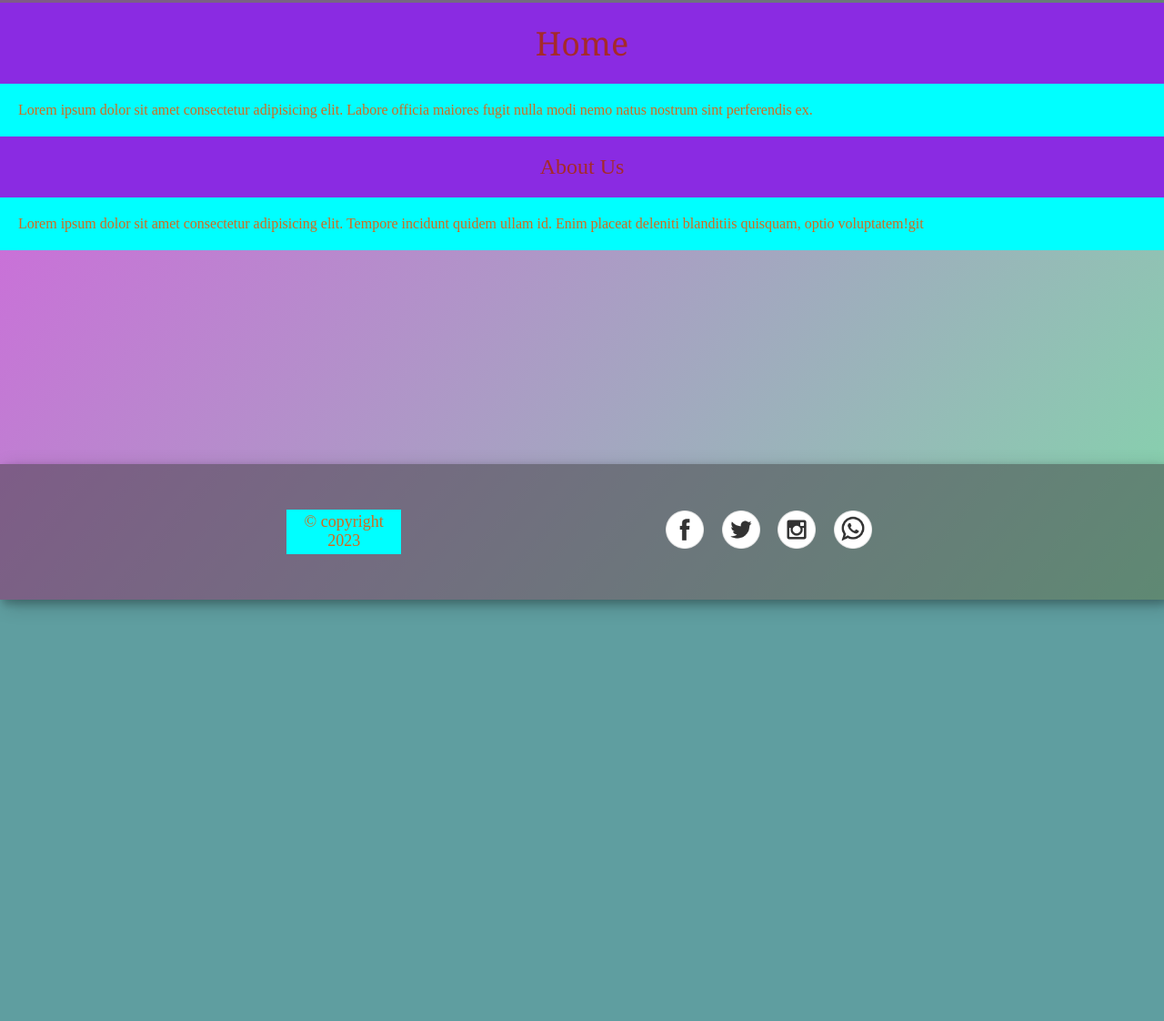
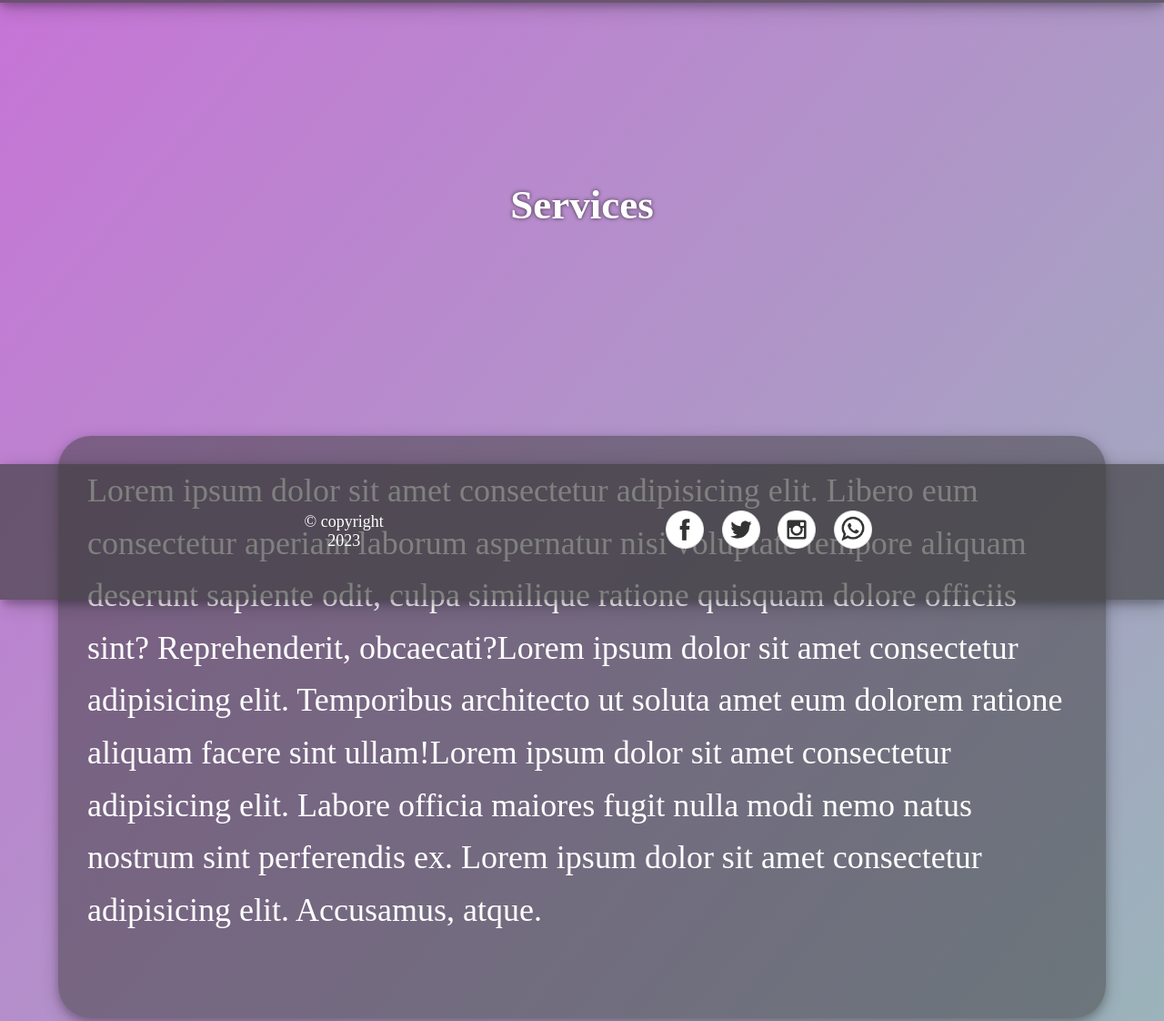
Before and after one commit to adichats92/git-flow-practice, a plain HTML site: page index.html in a window 1280 px wide. Shown: the part 141-1263 px from the top of the page at 91% size. Before the commit the page ends 800 px from the top, so only its background shows below. Drawn offline with Linux system fonts and the light colour scheme; a web font is replaced by a local one.

Commit message:
added final touches and made ready to move to main

```diff
--- a/index.html
+++ b/index.html
@@ -11,14 +11,18 @@
     <nav>
         <ul>
             <li><a href="index.html">Home</a></li>
-            <li><a href="#">About Us</a></li>
+            <li><a href="#About-Us">About Us</a></li>
         </ul>
     </nav>
     <section>
-        <h2 class="Home-Section">Home</h2>
-        <p>Lorem ipsum dolor sit amet consectetur adipisicing elit. Labore officia maiores fugit nulla modi nemo natus nostrum sint perferendis ex.</p>
-        <h2 class="About-Us">About Us</h2>
-        <p>Lorem ipsum dolor sit amet consectetur adipisicing elit. Tempore incidunt quidem ullam id. Enim placeat deleniti blanditiis quisquam, optio voluptatem!git</p>
+            <div>
+                <h2 class="Home-Section">Services</h2>
+                <p>Lorem ipsum dolor sit amet consectetur adipisicing elit. Libero eum consectetur aperiam laborum aspernatur nisi voluptate tempore aliquam deserunt sapiente odit, culpa similique ratione quisquam dolore officiis sint? Reprehenderit, obcaecati?Lorem ipsum dolor sit amet consectetur adipisicing elit. Temporibus architecto ut soluta amet eum dolorem ratione aliquam facere sint ullam!Lorem ipsum dolor sit amet consectetur adipisicing elit. Labore officia maiores fugit nulla modi nemo natus nostrum sint perferendis ex. Lorem ipsum dolor sit amet consectetur adipisicing elit. Accusamus, atque.</p>
+            </div>
+            <div id="paragraph">
+                <h2 class="About-Us" id="About-Us">About Us</h2>
+                <p>Lorem ipsum, dolor sit amet consectetur adipisicing elit. Earum velit aliquam praesentium minus quas autem in, inventore beatae dolorum et possimus nobis. Atque iusto quam sed incidunt, esse vero libero cum! Blanditiis, exercitationem ut cupiditate enim, fugiat voluptatum explicabo minima odio modi nobis provident ex! Facere animi at nesciunt iste?Lorem ipsum dolor sit amet consectetur adipisicing elit. Lorem ipsum dolor sit amet consectetur adipisicing elit. Autem, aspernatur.Tempore incidunt quidem ullam id. Enim placeat deleniti blanditiis quisquam, optio voluptatem!git</p>
+            </div>
     </section>
     <footer>
         <div>
--- a/styles.css
+++ b/styles.css
@@ -57,10 +57,12 @@ li > a:active {
 }
 
 body > nav {
+    position: sticky;
     left: 0px;
+    top: 0px;
     height: 9em;
     margin-top: 0;
-    background-color: rgba(61, 61, 61, 0.50);
+    background-color: rgba(61, 61, 61, 0.65);
     box-shadow: 0 4px 8px 0 rgba(0, 0, 0, 0.2), 0 6px 20px 0 rgba(0, 0, 0, 0.2);
 }
 
@@ -73,11 +75,11 @@ footer {
     bottom: 0px;
     width: 100%;
     justify-content: space-evenly;
-    background-color: rgba(61, 61, 61, 0.50);
+    background-color: rgba(61, 61, 61, 0.65);
     box-shadow: 4px 4px 8px 1px rgba(0, 0, 0, 0.2), 6px 6px 20px 1px rgba(0, 0, 0, 0.2);
 }
 
-footer div p {
+footer > div > p {
     display: inline-flex;
     width: 7em;
     font-size: 18px;
@@ -87,10 +89,9 @@ footer div p {
     max-height: 3em;
     margin: 1em 0.1em 1em 0.1em;
     border: 0.2em;
-    opacity: 1;
-
+    color: white;
 }
-footer div a {
+footer > div > a {
     padding: 0.2em;
     margin-top: 1em;
     margin-bottom: 1em;
@@ -102,7 +103,6 @@ footer div a {
     margin: 1em 0.1em 0em 0.1em;
     padding: 0.2em;
     border: 0.1;
-
 }
 
 .sm-image:hover  {
@@ -116,34 +116,70 @@ footer div a {
 }
 .sm-image:active {
     transition: ease-in-out 0.3s;
-}.Home-Section {
-    color: brown;
-    background-color: blueviolet;
-    padding: 20px;
-    text-align: center;
-    font-size: 36px;
-    font-family: Georgia, 'Times New Roman', Times, serif;
-    border-style: solid;
 
 }
-.Home-Section:hover {background-color: black;
+body > section {
+    display: flex;
+    flex-direction: column;
+    justify-content: space-around;
+    align-content: center;
+    background-color: transparent;
+}
+section > div {
+    display: flex;
+    flex-direction: column;
+    margin: 1rem;
+}
+
+.Home-Section {
+    color: white;
+    background-color: transparent;
+    padding: 1em;
+    text-align: center;
+    font-size: 45px;
+    margin: 3em;
+    font-weight: bolder;
+    max-width: 10em;
+    align-self: center;
+    border-radius: 30em;
+    text-shadow: 0 0 4px #362c35;
+
+}
+.Home-Section:hover {background-color: rgba(61, 61, 61, 0.50);
 
     transition: 1.3s;
 }
-p {color: chocolate;
-background-color: aqua;
-padding: 20px;
+section > div > p {
+    color:white;
+    background-color: rgba(61, 61, 61, 0.50);
+    padding: 2rem;
+    font-size: 36px;
+    margin: 3rem;
+    min-height: 40rem;
+    border-radius: 1em;
+    line-height: 1.6em;
+    width: auto;
+    box-shadow: 0 4px 8px 0 rgba(0, 0, 0, 0.2), 0 6px 20px 0 rgba(0, 0, 0, 0.2);
+}
 
+.About-Us {
+    background-color: transparent;
+    padding: 1em;
+    border-style: solid;
+    color: white;
+    text-align: center;
+    font-size: 45px;
+    margin: 3em;
+    font-weight: bolder;
+    max-width: 10em;
+    align-self: center;
+    border-radius: 30em;
+    text-shadow: 0 0 4px #2e4538;
 }
-body {background-color: cadetblue;}
-.About-Us {
-    background-color: blueviolet;
-    padding: 20px;
-    border-style: solid;
-    color: brown;
-    text-align: center;
-}
-.About-Us:hover {background-color: black;
+.About-Us:hover {background-color: rgba(61, 61, 61, 0.50);
 
     transition: 1.3s;
 }
+#paragraph {
+    margin-bottom: 20em;
+}
```
